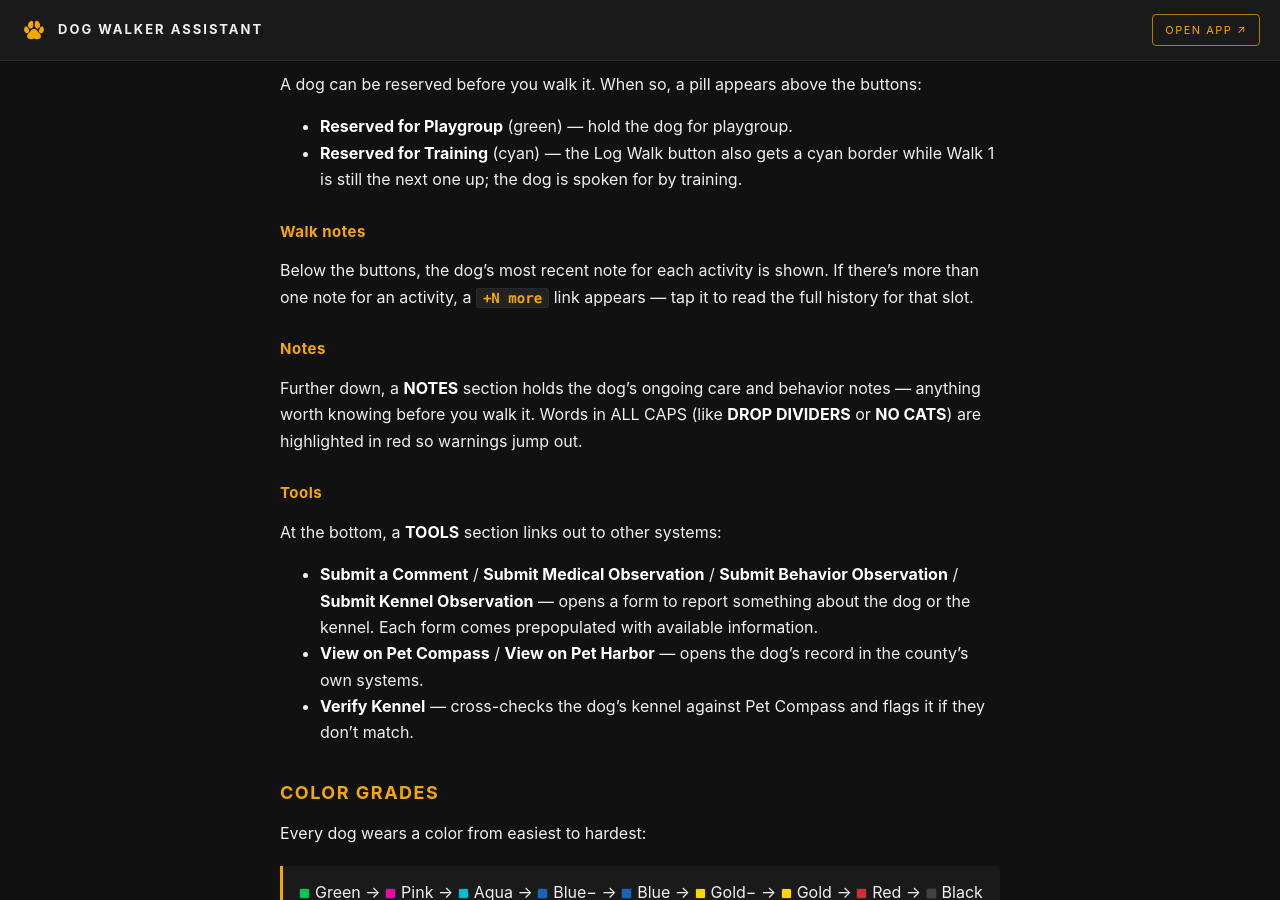
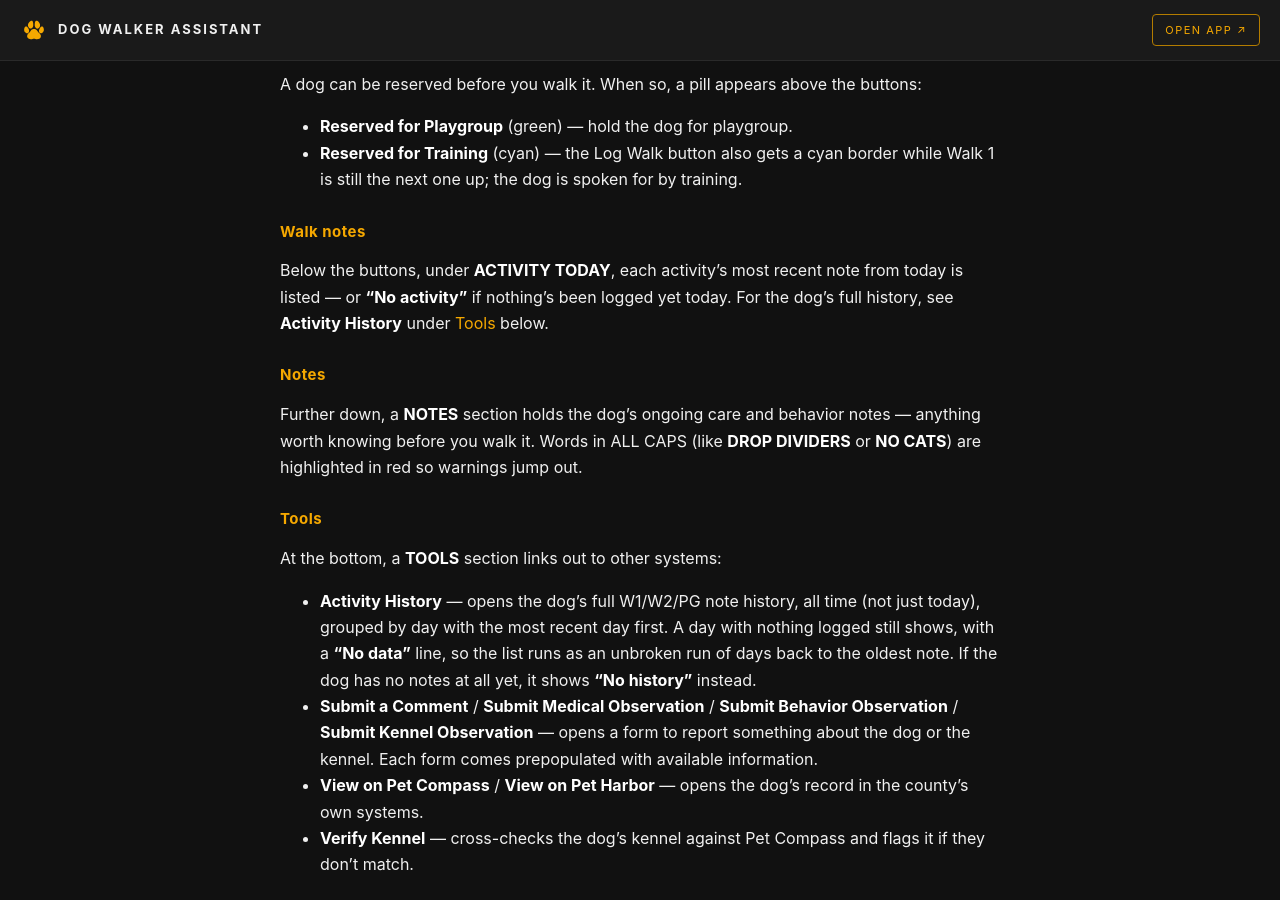
Before and after one commit to kirbsauce/dog-walker-assistant-docs, a Jekyll site: the page built from WALKER.md, in a window 1280 px wide and 900 px high, scrolled down 2825 px. Built offline with Jekyll 4.4.1, drawn with Linux system fonts in a browser that asks for light colours.

Commit message:
Document the Activity History tool, drop the removed +N more link
The per-activity +N more link was replaced by a single Activity
History entry in Tools that shows the dog's full note history,
grouped by day (including a No data placeholder for gap days and
No history when there are no notes at all).

```diff
--- a/WALKER.md
+++ b/WALKER.md
@@ -138,9 +138,10 @@ buttons:
 
 #### Walk notes
 
-Below the buttons, the dog's most recent note for each activity is shown. If
-there's more than one note for an activity, a **`+N more`** link appears — tap it
-to read the full history for that slot.
+Below the buttons, under **ACTIVITY TODAY**, each activity's most recent note
+from today is listed — or **"No activity"** if nothing's been logged yet
+today. For the dog's full history, see **Activity History** under
+[Tools](#tools) below.
 
 ### Notes
 
@@ -152,6 +153,11 @@ notes — anything worth knowing before you walk it. Words in ALL CAPS (like
 
 At the bottom, a **TOOLS** section links out to other systems:
 
+- **Activity History** — opens the dog's full W1/W2/PG note history, all
+  time (not just today), grouped by day with the most recent day first. A day
+  with nothing logged still shows, with a **"No data"** line, so the list
+  runs as an unbroken run of days back to the oldest note. If the dog has no
+  notes at all yet, it shows **"No history"** instead.
 - **Submit a Comment** / **Submit Medical Observation** / **Submit Behavior
   Observation** / **Submit Kennel Observation** — opens a form to report
   something about the dog or the kennel. Each form comes prepopulated with
```
